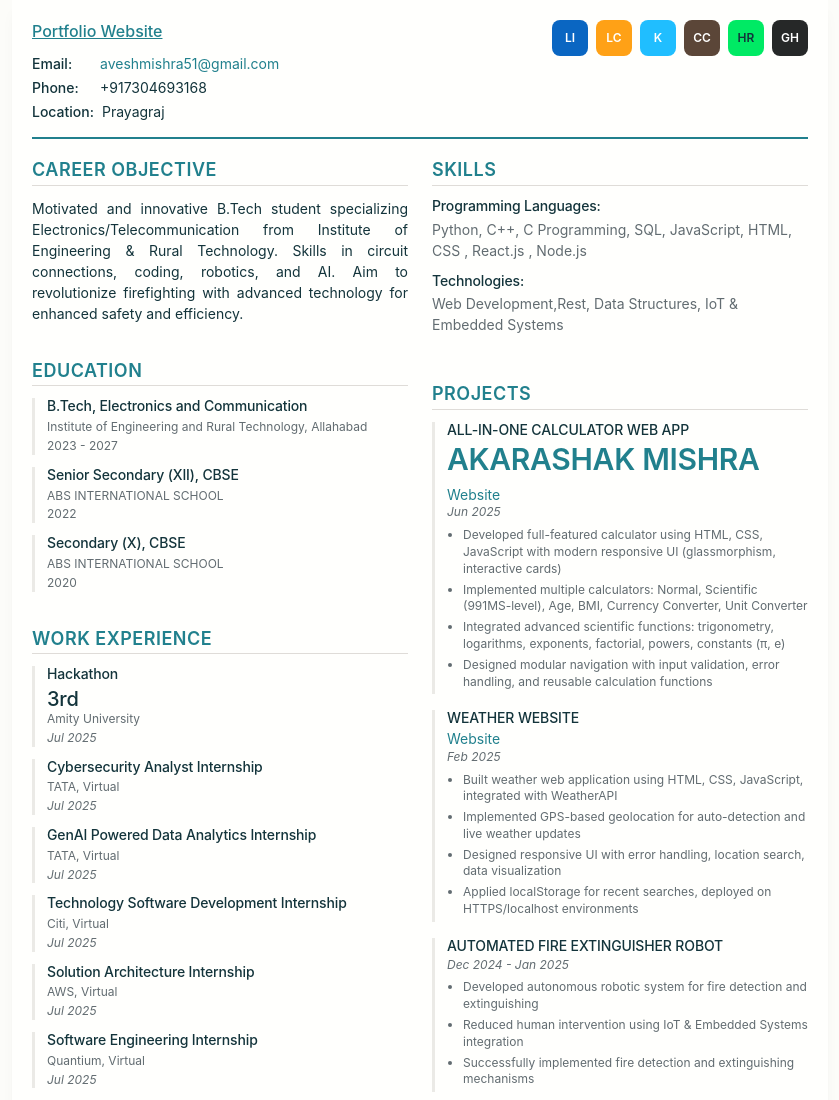
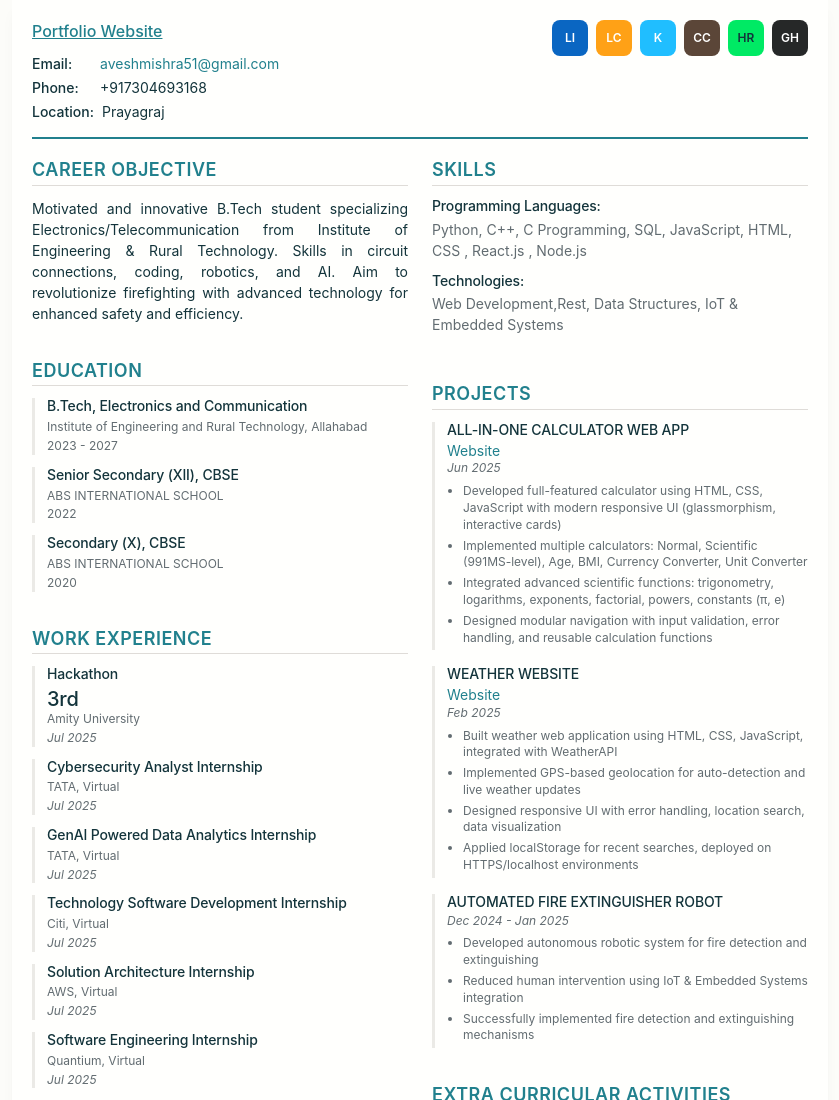
Before and after one commit to Akarshak51/Resume, a plain HTML site: page index.html in a window 1280 px wide. Shown: the top 1100 px of the page, without its empty margins (220-1059 px from the left). Drawn offline with Linux system fonts and the light colour scheme; a script that the page names is missing; a web font is replaced by a local one.

Commit message:
Update index.html

```diff
--- a/index.html
+++ b/index.html
@@ -157,7 +157,7 @@
                     <div class="projects-list">
                         <div class="project-item">
                             <h3 class="project-title">ALL-IN-ONE CALCULATOR WEB APP</h3>
-                             <h1 class="name">AKARASHAK MISHRA</h1>
+
                             <a href="https://all-calc-5eml-ebw1coj7l-mishra46er-7701s-projects.vercel.app" class="link" target="_blank" rel="noopener">Website</a>
 
 
```
